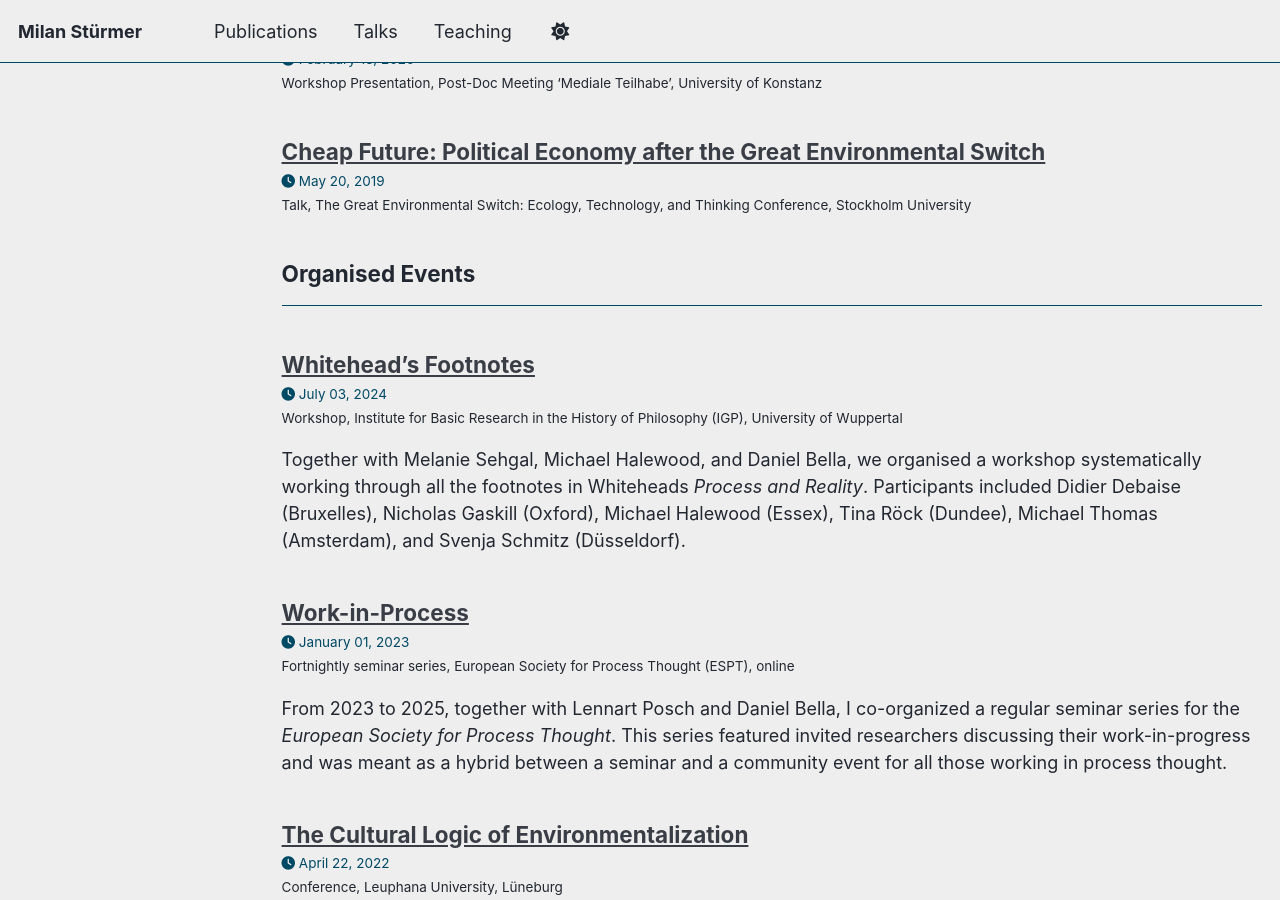
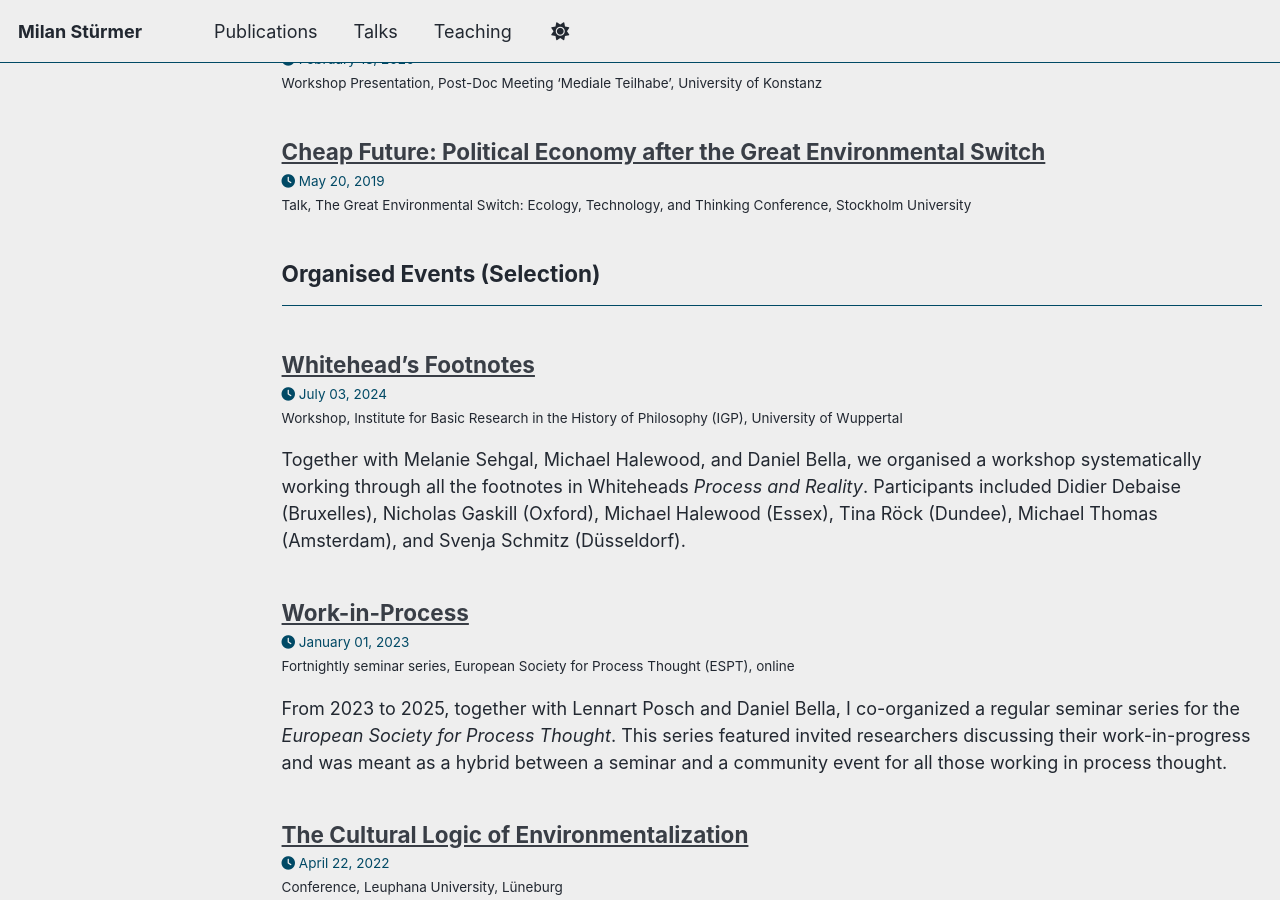
Before and after one commit to milanstuermer/milanstuermer.github.io, a Jekyll site: the page built from _pages/talks.html, in a window 1280 px wide and 900 px high, scrolled down 1950 px. Built offline with Jekyll 4.4.1, drawn with Linux system fonts in a browser that asks for light colours; a script that is not in the unit is left out.

Commit message:
Update _config.yml

```diff
--- a/_config.yml
+++ b/_config.yml
@@ -95,9 +95,9 @@
   talk:
     title: "Lectures and Presentations (Selection)"
   organised:
-    title: "Organised Events"
+    title: "Organised Events (Selection)"
   workshop:
-    title: "Public Speaking and Non-Academic Presentations"
+    title: "Public Speaking and Non-Academic Presentations (Selection)"
 
 # Site Settings
 teaser                   :  # filename of teaser fallback teaser image placed in /images/ for social media previews
```
